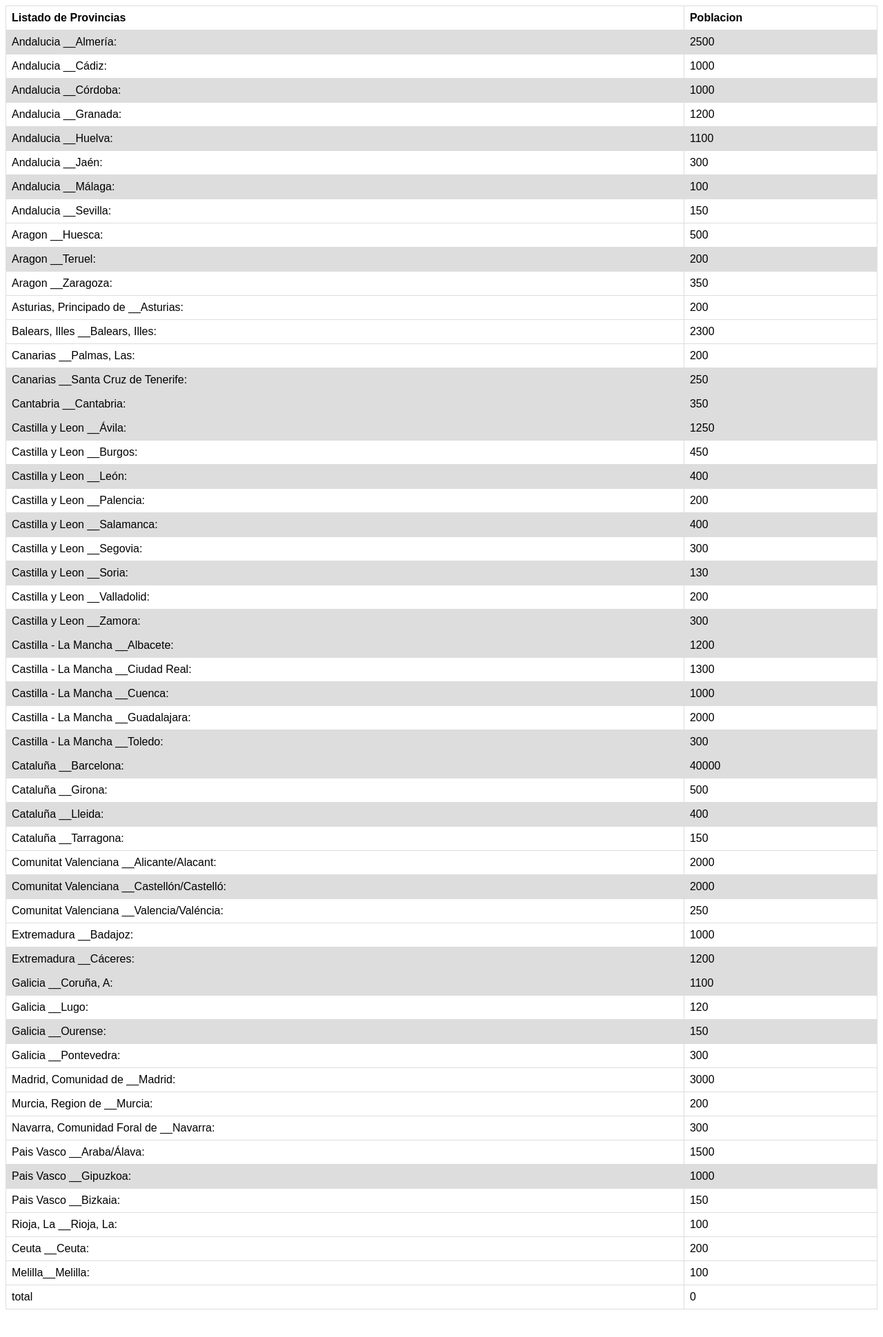
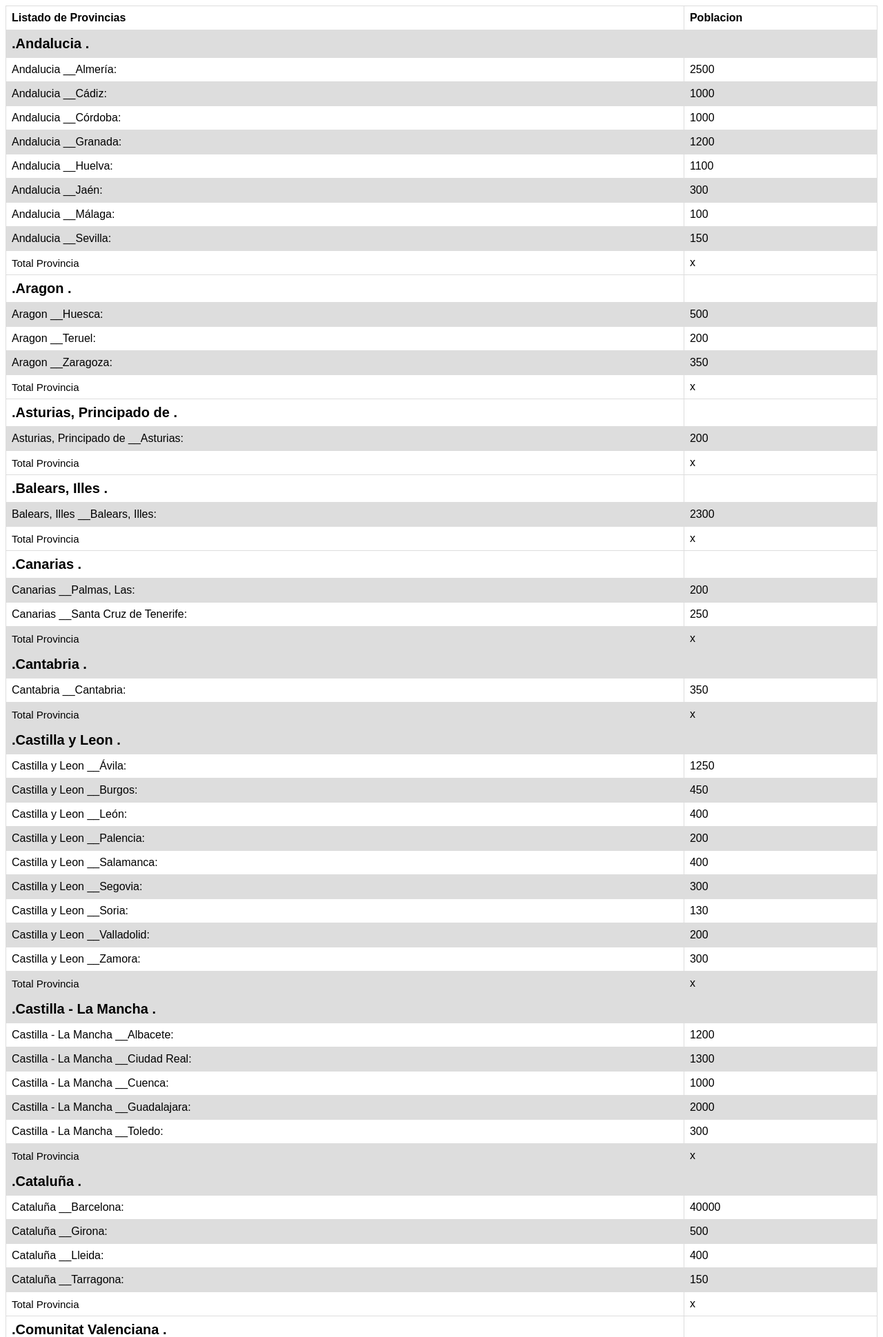
Before and after one commit to CristianFM/Examen21Feb, a PHP site: page /ejercicios/ejercicio1.php in a window 1280 px wide. Shown: the top 1939 px of the page at 69% size. Before the commit the page ends 1899 px from the top, so only its background shows below. Run offline with PHP 8.4, Linux system fonts and the light colour scheme.

Commit message:
Inicio Examen commit

```diff
--- a/ejercicios/ejercicio1.php
+++ b/ejercicios/ejercicio1.php
@@ -36,19 +36,22 @@ foreach($arrayFileMunicipios as $b){
 
         foreach($arrayProvincias as $k => $v){
             $cont=0;
+            echo "<tr><td style='font-size:20px;font-weight:bold;'>.$v[0].</td><td></td></tr>";
             foreach($v as $key =>$i){
+//                $number = $i[1].;
                 if(!$cont==0){
                     echo  "<tr><td>" .$v[0]."__".$i[0].":</td><td>".$i[1]."</td>";
                 }
                 $cont++;
             }
+            echo "<tr><td style='font-size:15px;'>Total Provincia</td><td>x</td></tr>";
             echo"</td>";
 //                foreach($municipios as $p){
 //               echo"<td>$p[1]</td>";
 //               }
             echo"<tr>";
         }
-        echo "<tr><td>total</td><td>".$total."</td></tr>";
+        echo "<tr><td style='ont-size:20px;font-weight:bolder;'>Total España</td><td>".$total."</td></tr>";
         ?>
     </table>
 </body>
```
